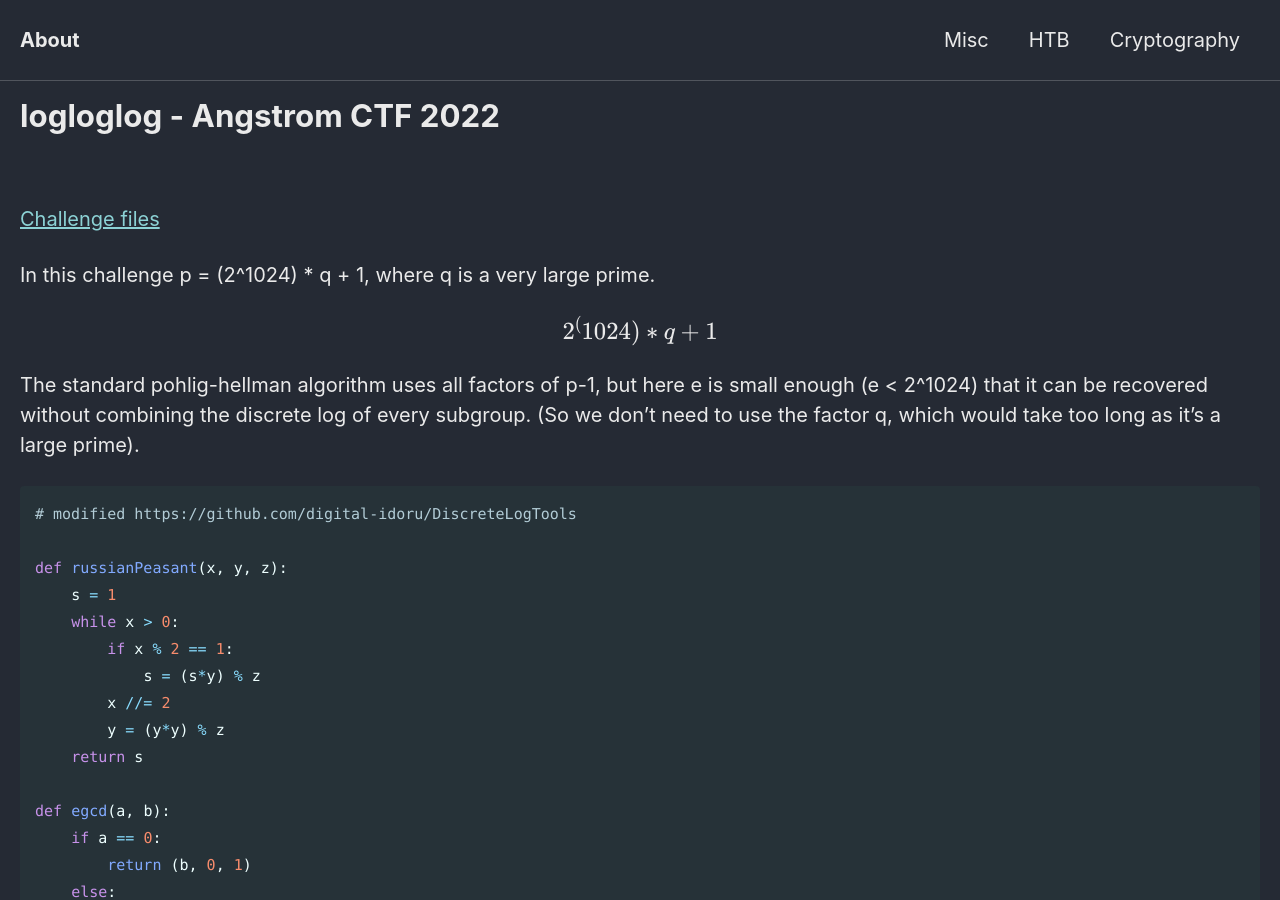
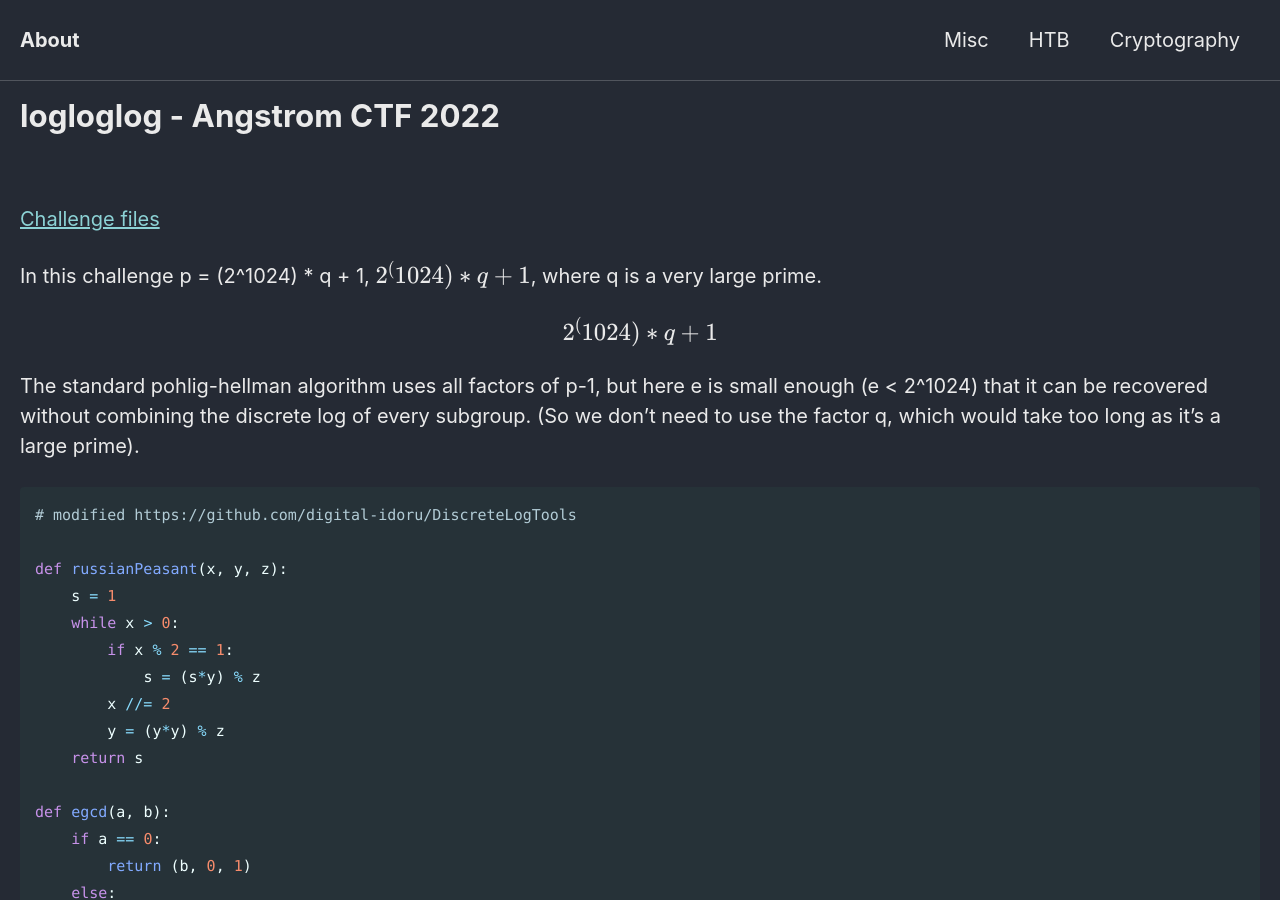
Before and after one commit to Connor-McCartney/Connor-McCartney.github.io, a Jekyll site: the page built from _pages/cryptography/diffie-hellman/logloglog-Angstrom-CTF-2022.md, in a window 1280 px wide and 900 px high. Built offline with Jekyll 4.4.1, drawn with Linux system fonts in a browser that asks for light colours; cached includes are drawn as plain includes.

Commit message:
Update logloglog-Angstrom-CTF-2022.md

```diff
--- a/_pages/cryptography/diffie-hellman/logloglog-Angstrom-CTF-2022.md
+++ b/_pages/cryptography/diffie-hellman/logloglog-Angstrom-CTF-2022.md
@@ -7,7 +7,7 @@ title: logloglog - Angstrom CTF 2022
 
 [Challenge files](https://github.com/Connor-McCartney/CTF_Files/tree/main/2022/angstromCTF/logloglog)
 
-In this challenge p = (2^1024) * q + 1, where q is a very large prime. <br>
+In this challenge p = (2^1024) * q + 1, $$2^(1024) * q + 1$$,  where q is a very large prime. <br>
 
 $$2^(1024) * q + 1$$
 
```
